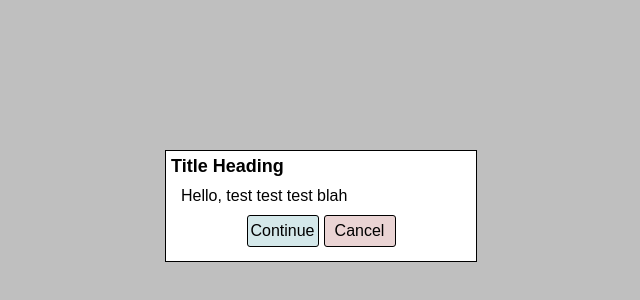
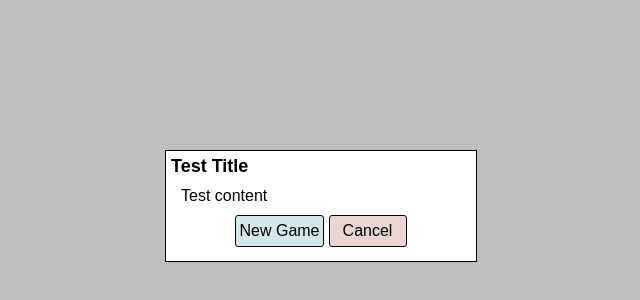
Before and after one commit to b-goodman/dialog-box, a website: page index.html in a window 1280 px wide. Shown: the part 194-494 px from the top of the page, without its empty margins (319-959 px from the left). Drawn offline with Linux system fonts and the light colour scheme.

Commit message:
runtime update of title and content

```diff
--- a/index.html
+++ b/index.html
@@ -2,10 +2,10 @@
 <html>
 <head>
 	<title>dialog-box</title>
-	<script type="module" src="./dist/index.js"></script>
+	<!-- <script type="module" src="./dist/index.js"></script> -->
 </head>
 
-<body>
+<!-- <body>
 	<dialog-box open="true" confirm-lbl="Continue">
 		<div slot="dialog-title">
 			Title Heading
@@ -15,26 +15,26 @@
 			blah
 		</div>
 	</dialog-box>
-</body>
+</body> -->
 
 <body>
 
 </body>
 
-<script>
+<!-- <script>
 	const dialogBox = document.querySelector("dialog-box");
+	dialogBox.addEventListener("confirmed", (e) => console.log(e))
+	dialogBox.addEventListener("cancelled", (e) => console.log(e))
+</script> -->
+
+<script type="module">
+	import DialogBox from "./dist/index.js";
+	const dialogBox = new DialogBox({title: "Test Title", content: "Test content", confirmBtn:{lbl: "New Game"}});
+	document.querySelector("body").appendChild(dialogBox);
+	dialogBox.open = true;
 	dialogBox.addEventListener("confirmed", (e) => console.log(e))
 	dialogBox.addEventListener("cancelled", (e) => console.log(e))
 </script>
 
-<!-- <script type="module">
-	import DialogBox from "./dist/index.js";
-	const dialogBox = new DialogBox({title: "Test Title", content: "Test content"});
-	document.querySelector("body").appendChild(dialogBox);
-	dialogBox.open = true;
-	dialogBox.addEventListener("confirmed", (e) => console.log(e))
-	dialogBox.addEventListener("cancelled", (e) => console.log(e))
-</script> -->
-
 
 </html>
--- a/package.json
+++ b/package.json
@@ -1,6 +1,6 @@
 {
   "name": "@bgoodman/dialog-box",
-  "version": "0.2.0",
+  "version": "0.3.0",
   "description": "Popup dialog for displaying information.",
   "main": "./dist/index.js",
   "scripts": {
--- a/src/index.scss
+++ b/src/index.scss
@@ -17,8 +17,9 @@ $t-duration: 0.4s;
 
 .btn, ::slotted(.btn) {
     font-size: $content-font-size;
-    width: 70px;
+    min-width: 70px;
     height: $button-height;
+    padding: 0 3px 0 3px;
     border: 1px solid black;
     border-radius: 3px;
     text-align: center;
--- a/src/index.ts
+++ b/src/index.ts
@@ -37,12 +37,8 @@ export default class DialogBox extends HTMLElement {
             <div id="box">
 
                 <div id="dialog-content-wrapper">
-                    ${this.querySelector("[slot='dialog-title']") === null
-                        ? `<div id="dialog-title">${opts?.title}</div>` || ``
-                        : `<slot name="dialog-title"></slot>`}
-                    ${this.querySelector("[slot='dialog-content']") === null
-                        ? `<div id="dialog-content">${opts?.content}</div>` || ``
-                        : `<slot name="dialog-content"></slot>`}
+                    <slot name="dialog-title"></slot>
+                    <slot name="dialog-content"></slot>
                 </div>
 
                 ${this.querySelector("[slot='dialog-control']") === null
@@ -59,8 +55,25 @@ export default class DialogBox extends HTMLElement {
         const shadowRoot = this.attachShadow({mode: 'open'});
         shadowRoot.appendChild(template.content.cloneNode(true));
 
+        if (this.querySelector("[slot='dialog-title']") === null) {
+            const title = document.createElement("div");
+            title.slot = "dialog-title";
+            title.innerText = opts?.title || "";
+            this.appendChild(title);
+        };
+
+        if (this.querySelector("[slot='dialog-content']") === null) {
+            const content = document.createElement("div");
+            content.slot = "dialog-content";
+            content.innerText = opts?.content || "";
+            this.appendChild(content);
+        }
+
         this._cancelBtnRef = shadowRoot.querySelector<HTMLDivElement>("#cancel_btn") || undefined;
         this._confirmBtnRef = shadowRoot.querySelector<HTMLDivElement>("#confirm_btn") || undefined;
+
+        this._titleRef = this.querySelector<HTMLDivElement>("[slot='dialog-title']")!;
+        this._contentRef = this.querySelector<HTMLDivElement>("[slot='dialog-content']")!;
     }
 
     // attributeChangedCallback(name: string, _oldVal: string, newVal: string) {}
@@ -124,11 +137,30 @@ export default class DialogBox extends HTMLElement {
         return this.getAttribute("cancel-lbl") || "Cancel";
     }
 
+    get dialogTitle(){
+        return this._titleRef.innerHTML;
+    }
+
+    set dialogTitle(newTitle: string){
+        this._titleRef.innerText = newTitle;
+    }
+
+    get dialogContent(){
+        return this._contentRef.innerHTML;
+    }
+
+    set dialogContent(newContent: string){
+        this._contentRef.innerHTML = newContent;
+    }
+
 
     private _cancelBtnRef?: HTMLDivElement;
     private _confirmBtnRef?: HTMLDivElement;
     private _confirmBtnClickEvent: Event = new Event("confirmed");
     private _cancelBtnClickEvent: Event = new Event("cancelled");
+
+    private _titleRef: HTMLDivElement;
+    private _contentRef: HTMLDivElement;
 
     private _handleCancelBtnClick = (_event: MouseEvent) => {
         this.dispatchEvent(this._cancelBtnClickEvent);
```
Also changed, not shown: README.md, dist/index.d.ts, dist/index.js.
